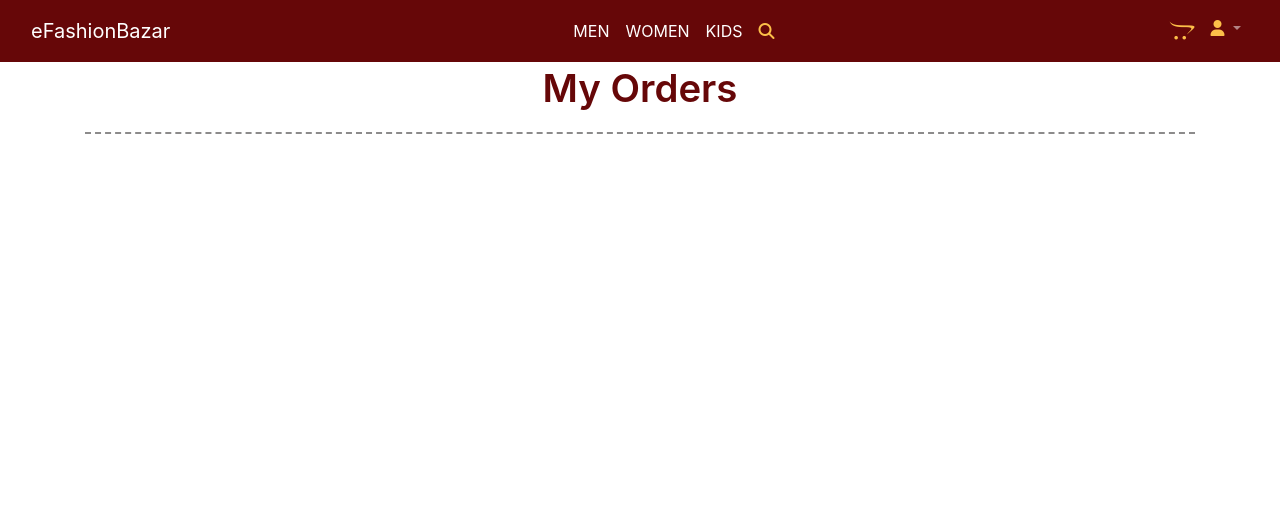
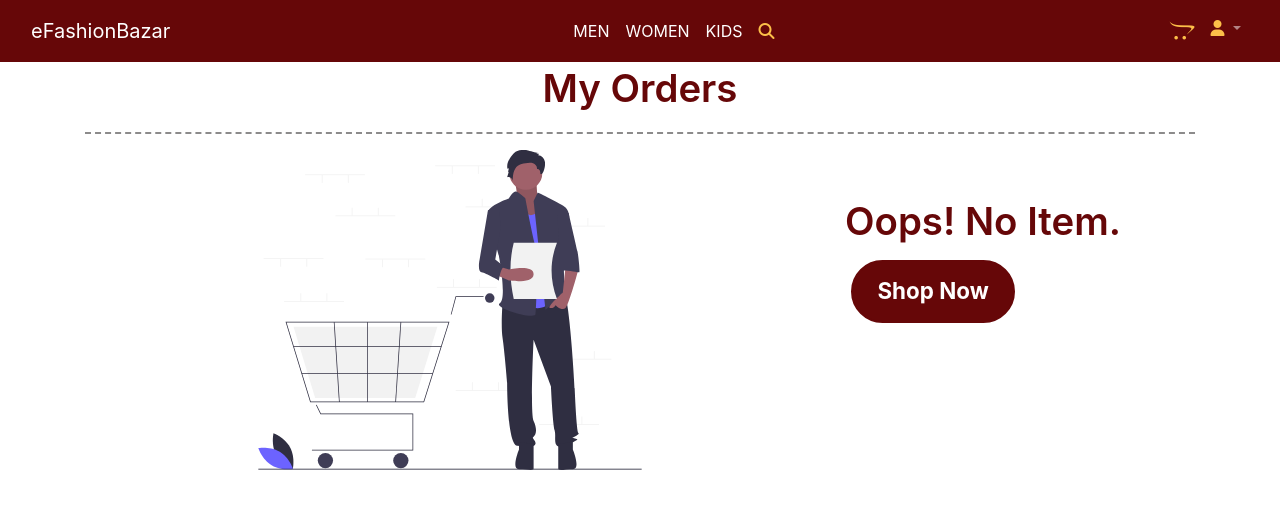
Before and after one commit to saif-11bit/efashion, a Django app: page /myorders/ in a window 1280 px wide. Shown: the top 509 px of the page. Run offline with Django 3.2, Linux system fonts and the light colour scheme; a user stored in the database is signed in; data comes from the database, SQL or seed files in the repository; both versions use the stored data as it was after the commit; some libraries are stand-ins or nearby versions.

Commit message:
If no orders then jo hoga wohi bnae hai

```diff
--- a/products/static/css/itsmystyle.css
+++ b/products/static/css/itsmystyle.css
@@ -633,8 +633,40 @@ hr.style5 {
   color: #ffffff;
 }
 /* Checkout CSS Ends  */
+/* If No Order CSS Begins  */
+.myOrdersSec{
+  width: 100%;
+  height: auto;
+  margin-bottom: 4rem;
+}
+.noMyOrders{
+  font-size: 2.4rem;
+  color: var(--seconMainBgCol);
+  line-height: 1.2;
+  font-weight: 600;
+  margin-top: 3rem;
+}
 
+.shopNowBtn{
+  border: 2px solid var(--seconMainBgCol);
+  border-radius: 6rem;
+  margin: 0 0.4rem;
+  padding: 1rem 1.5rem;
+  outline: none;
+  background: var(--seconMainBgCol);
+  color: #ffffff !important;
+  font-size: 1.4rem;
+  font-weight: 700;
+  line-height: 1.2;
+  text-align: center;
+  margin-top: 1rem;
+}
 
+.undrawImage{
+  height: 20rem;
+  width: 100%;
+}
+/* If No Order CSS Ends  */
 @media(max-width: 399px){
   .nav-item{
       text-align: center!important;
--- a/products/templates/myorders.html
+++ b/products/templates/myorders.html
@@ -10,6 +10,7 @@
         </div>
       </div>
       <div class="row">
+        {% if order %}
           {% for i in order %}
           <div class="col-lg-6 col-md-10 col-12 m-auto">
             <div class="card cartSecCard">
@@ -40,6 +41,18 @@
             </div>
           </div>
           {% endfor %}
+          {% else %}
+          <div class="col-lg-8 col-12">
+            <img src="{% static 'image/empty_cart.svg' %}" class="img-fluid undrawImage" alt="">
+          </div>
+          <div class="col-lg-4 col-12">
+            <p class="noMyOrders">
+            Oops! No Item.
+            <a class="btn shopNowBtn" href="{% url 'landing' %}">Shop Now</a>
+            </p>
+          </div>
+        {% endif %}
+
       </div>
     </div>
   </section>
--- a/products/views.py
+++ b/products/views.py
@@ -290,7 +290,6 @@ def add_address(request):
 @login_required
 def myorders(request):
     myorder = OrderItem.objects.filter(user=request.user,ordered=True)
-    print(request.user)
     context = {
         'order': myorder,
     }
```
Also changed, not shown: db.sqlite3, products/static/image/empty_cart.svg (added). Lines whose indentation alone changed are shown as unchanged.
